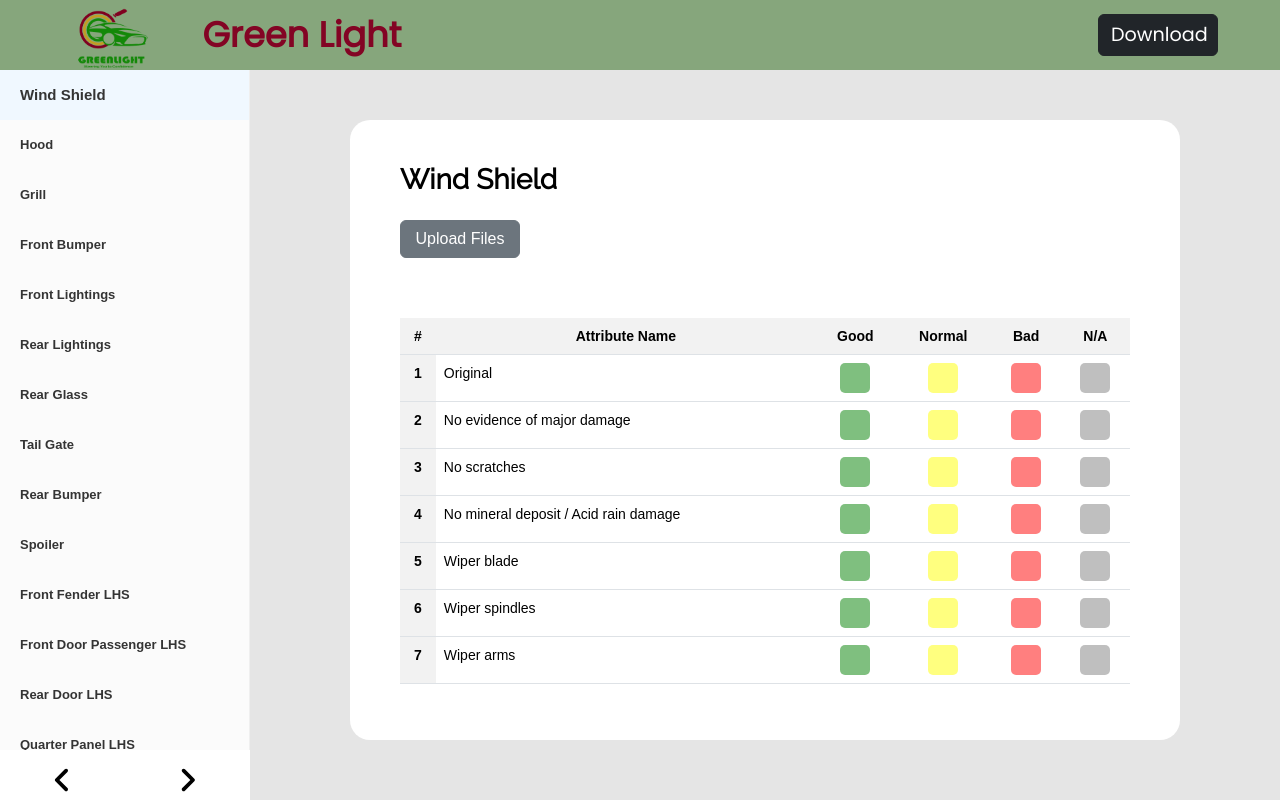
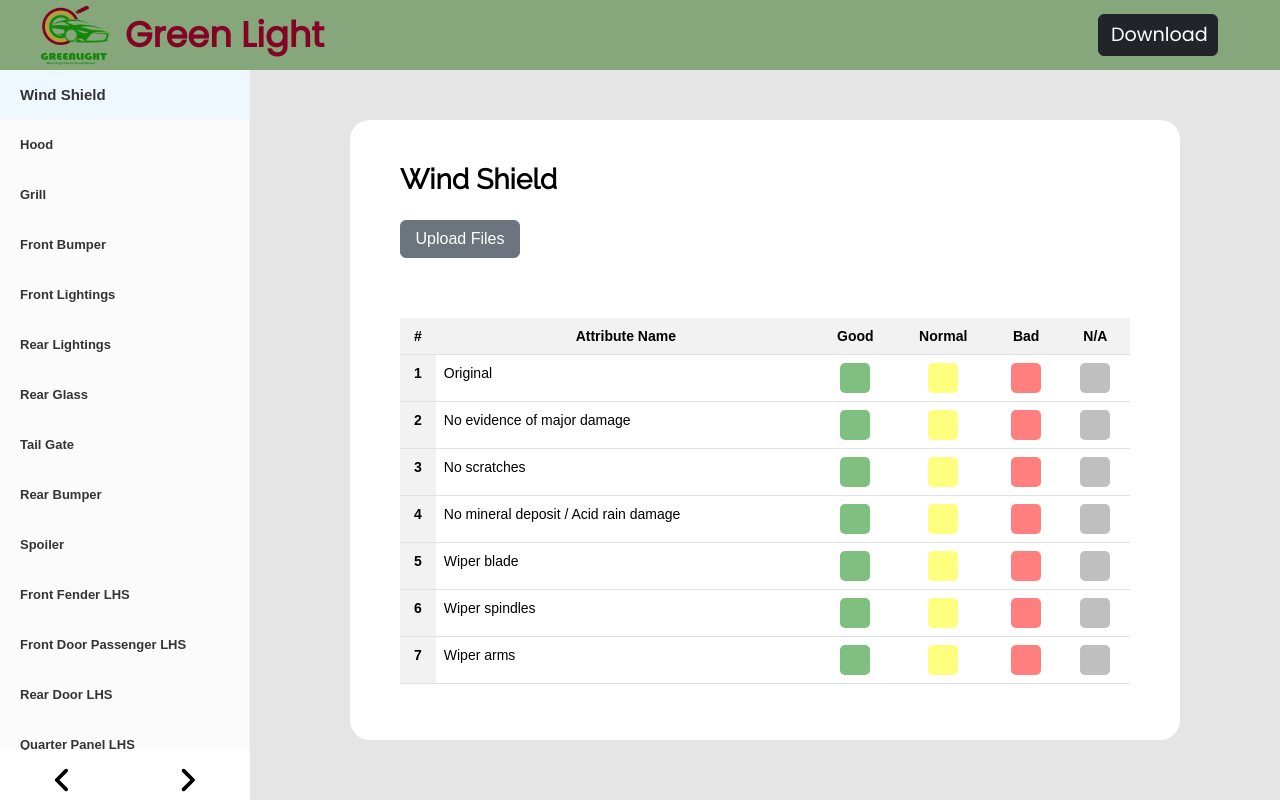
Before and after one commit to YahampathChandika/GreenLight, a React (Create React App) app: page / in a window 1280 px wide. Built offline with nearby package versions, Linux system fonts and the light colour scheme.

Commit message:
add imgs

```diff
--- a/src/assets/scss/Navbar.css
+++ b/src/assets/scss/Navbar.css
@@ -22,12 +22,12 @@
 .navBar p {
   font-size: 2.2rem;
   width: 50vw;
-  margin-left: 1%;
 }
 
 .logo {
-  width: 150px;
-  height: auto;
+  width: auto;
+  height: 70px;
+  margin-right: 15px;
 }
 
 /* Other styles for your navbar */
```
Also changed, not shown: src/assets/images/greenlight logo.png.
